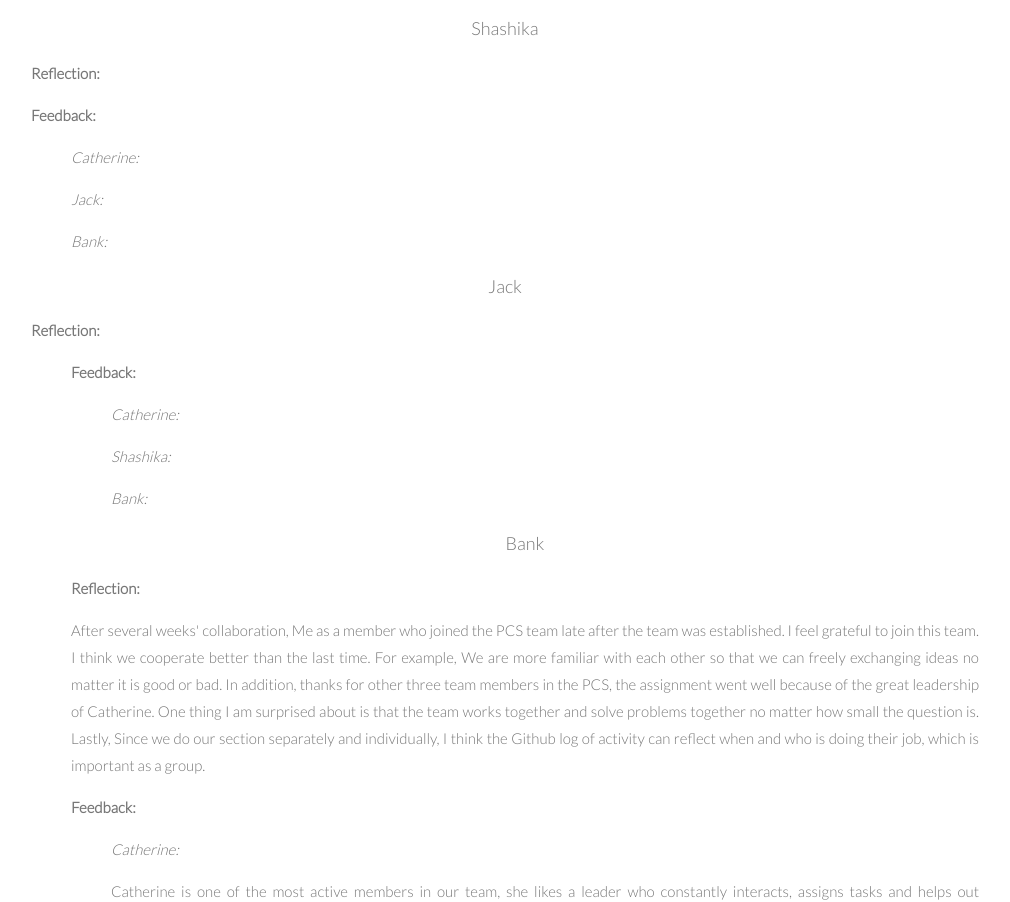
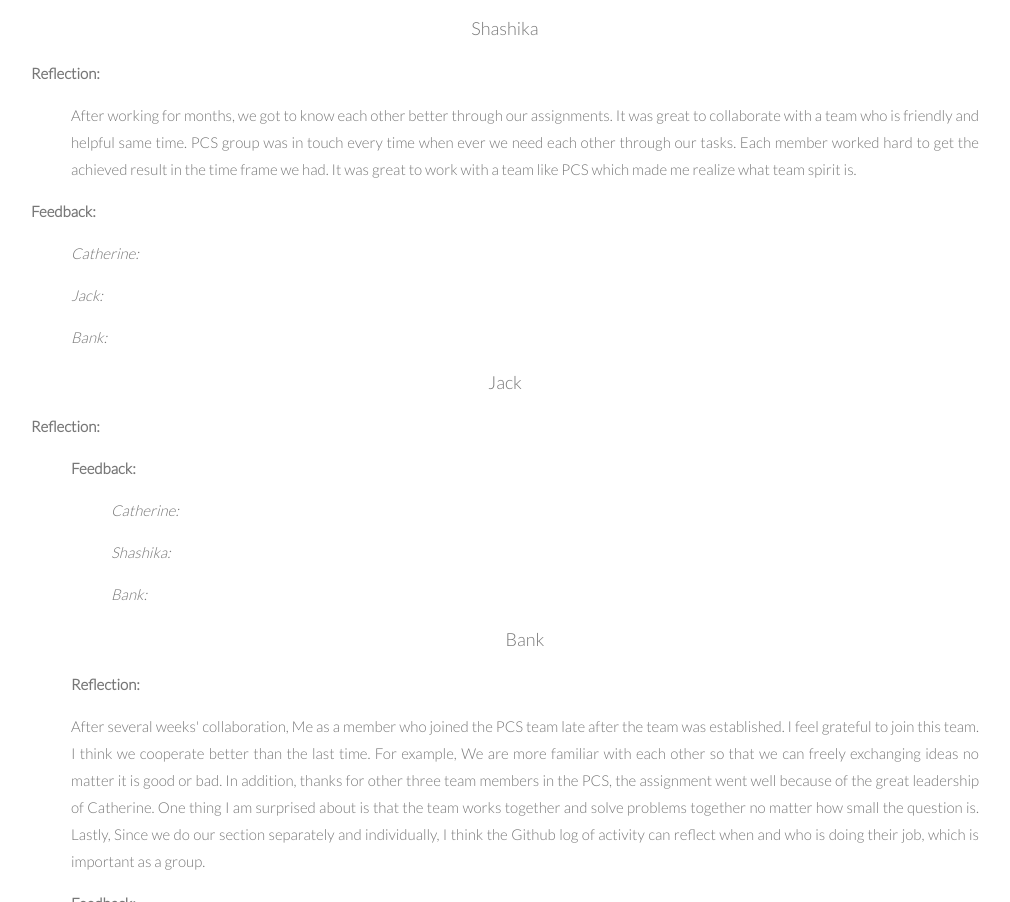
Before and after one commit to s3799717/PCS_Ass3, a plain HTML site: page index.html in a window 1280 px wide. Shown: the part 5003-5905 px from the top of the page, without its empty margins (135-1145 px from the left). Drawn offline with nearby package versions, Linux system fonts and the light colour scheme.

Commit message:
Update index.html

```diff
--- a/index.html
+++ b/index.html
@@ -336,6 +336,7 @@ As a young girl who likes to do fashion, this application developments will amaz
         <p> <b> Reflection: </b> </p>
         <p>
             <ul>
+                After working for months, we got to know each other better through our assignments. It was great to collaborate with a team who is friendly and helpful same time. PCS group was in touch every time when ever we need each other through our tasks. Each member worked hard to get the achieved result in the time frame we had. It was great to work with a team like PCS which made me realize what team spirit is.
             </ul>
         </p>
 
```
